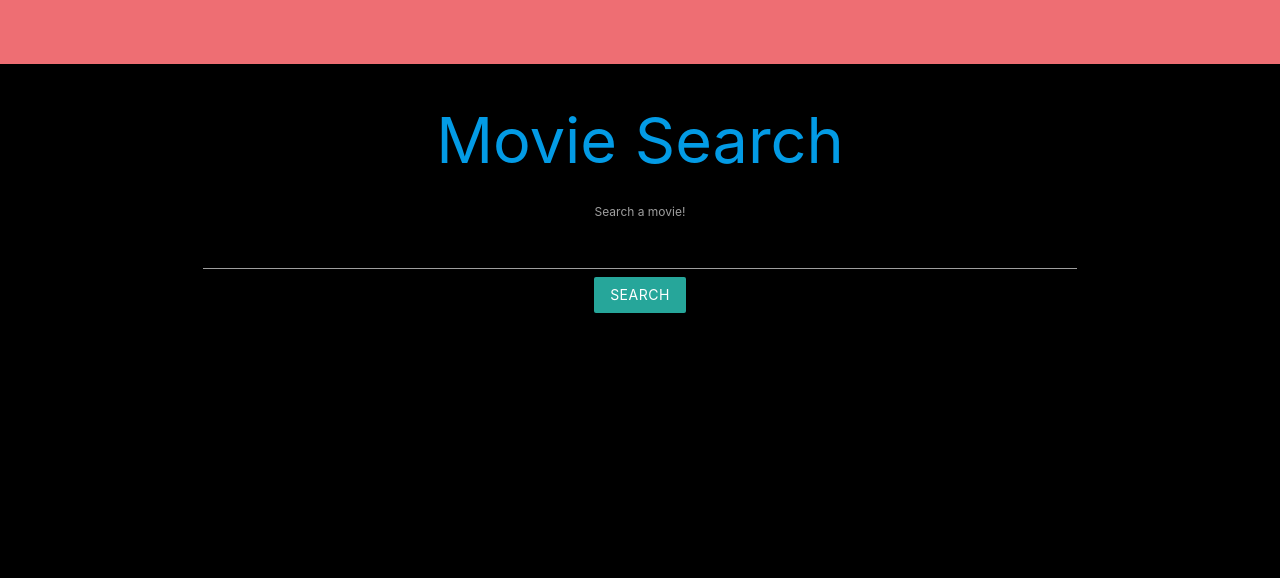
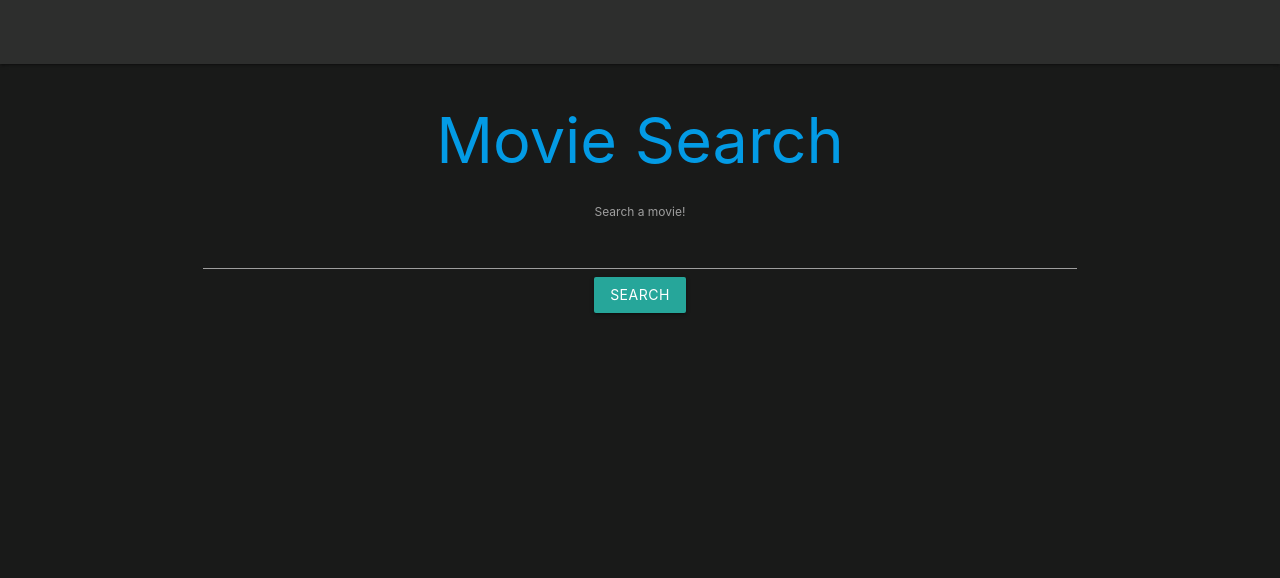
Before and after one commit to Tonnette/Project2, a web app: file public/index.html in a window 1280 px wide. Shown: the top 578 px of the page. Run offline with its HTML, style and script files only (its server is not run), Linux system fonts and the light colour scheme; some libraries are stand-ins or nearby versions.

Commit message:
made posters work

```diff
--- a/public/css/placeholder.css
+++ b/public/css/placeholder.css
@@ -1,5 +1,5 @@
 body {
-    background-color: black;
+    background-color:#191a19;
 }
 
 #movie-poster {
@@ -36,10 +36,10 @@ top: 10px !important;
     text-align: center;
 }
 
-#card-1{
-    margin-left: 50px;
+nav {
+    background-color: #2d2e2d;
 }
 
-#card-5{
-    margin-left: 50px;
+.posterContainer {
+    margin-left:70px;
 }
--- a/public/index.html
+++ b/public/index.html
@@ -90,21 +90,7 @@
     </div>
 
 
-
-
-
-
-
-    <!-- <div class="col s3">
-                <div id="blog-view"> </div>
-
-
-            </div> -->
-
-
-
-    </div>
-    </div>
+   <div class="container posterContainer">
     <div row>
         <div class="col s4 m4 l4">
             <div id="movie-info"></div>
@@ -172,6 +158,7 @@
         </div>
 
     </div>
+   </div>
 
 
 
@@ -184,10 +171,11 @@
 
 
 
-        <script src="https://cdnjs.cloudflare.com/ajax/libs/jquery/3.2.1/jquery.min.js"></script>
-        <script src="js/materialize.js"></script>
-        <script src="js/init.js"></script>
-        <script type="text/javascript" src="./js/movie.js"></script>
+
+    <script src="https://cdnjs.cloudflare.com/ajax/libs/jquery/3.2.1/jquery.min.js"></script>
+    <script src="js/materialize.js"></script>
+    <script src="js/init.js"></script>
+    <script type="text/javascript" src="./js/movie.js"></script>
 
 </body>
 
```
Also changed, not shown: public/js/movie.js (+24 -147 lines).
